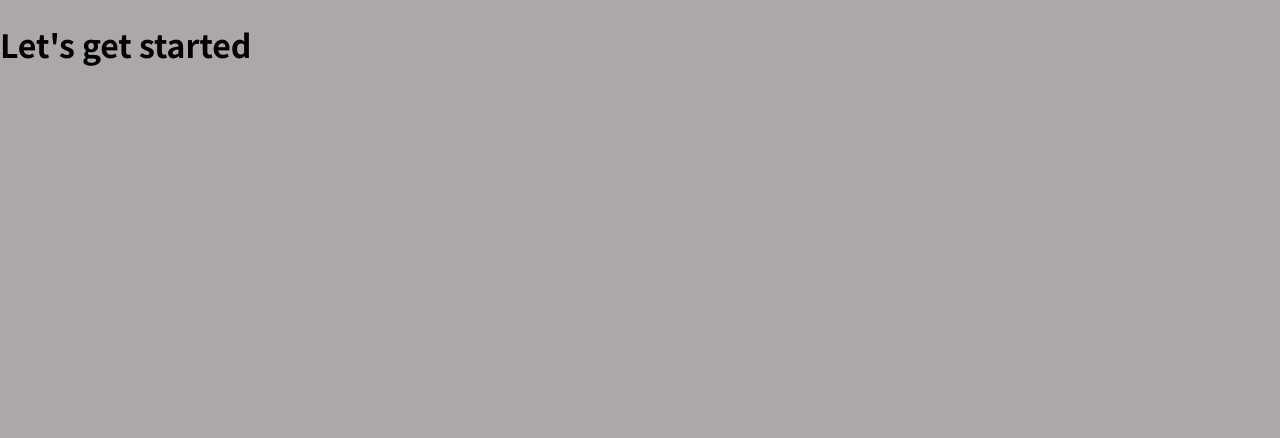
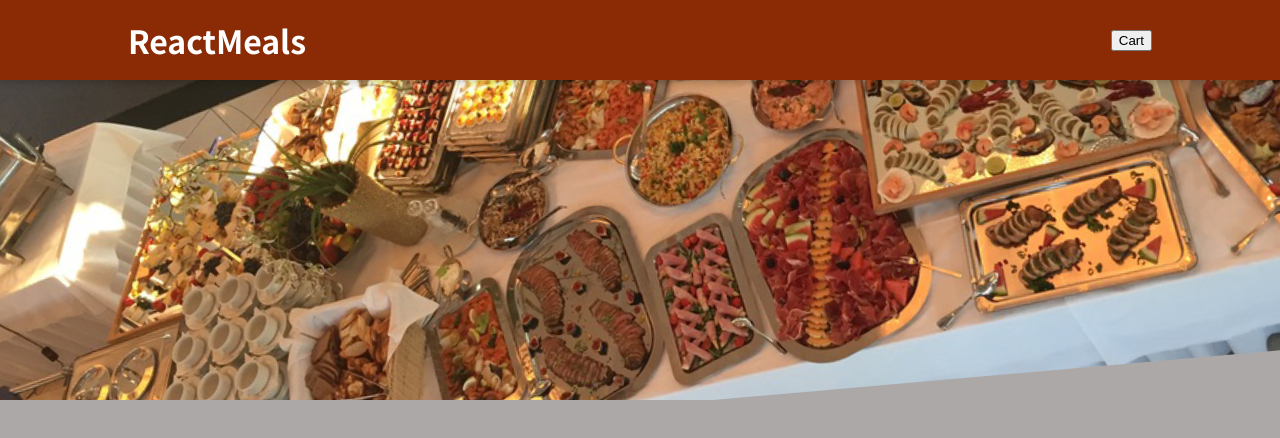
Before and after one commit to Budhathoki-A/food-ordering-app, a React (Create React App) app: page / in a window 1280 px wide. Shown: the top 438 px of the page. Built offline with nearby package versions, Linux system fonts and the light colour scheme.

Commit message:
header component added

```diff
--- a/src/App.js
+++ b/src/App.js
@@ -1,6 +1,13 @@
-function App() {
+import React from "react";
+import { Fragment } from "react";
+import Header from "./components/layout/Header";
+
+
+const App = () => {
   return(
-    <h1>Let's get started</h1>
+    <Fragment>
+        <Header/>
+    </Fragment>
   )
 }
 
--- a/src/components/layout/Header.js
+++ b/src/components/layout/Header.js
@@ -1,8 +1,20 @@
 import React from "react";
 import { Fragment } from "react";
+import mealsImage from "../../assets/meals.jpg";
+import classes from "./Header.module.css";
 
 const Header = (props) => {
-  return <Fragment></Fragment>;
+  return (
+    <Fragment>
+      <header className={classes.header}>
+        <h1>ReactMeals</h1>
+        <button>Cart</button>
+      </header>
+      <div className={classes["main-image"]}>
+        <img src={mealsImage} alt="A table full of foods!" />
+      </div>
+    </Fragment>
+  );
 };
 
 export default Header;
```
Also changed, not shown: src/assets/meals.jpg (added).
